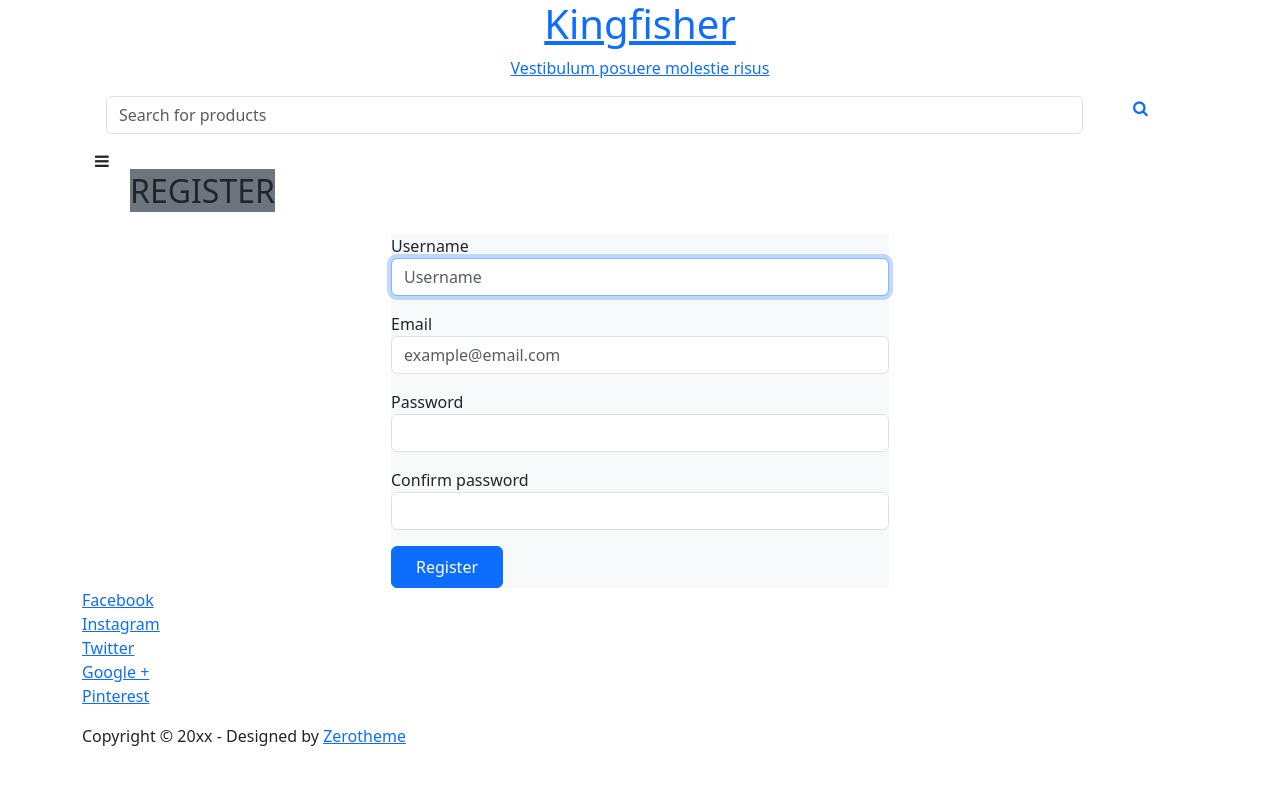
After one commit to pazlidinov/blog, a Django app: page /accounts/register/ in a window 1280 px wide. The commit adds this page. Shown: the top 785 px of the page. Run offline with Django 4.2, Linux system fonts and the light colour scheme; data comes from the database, SQL or seed files in the repository; both versions use the stored data as it was after the commit; some libraries are stand-ins or nearby versions.

Commit message:
add register

```diff
--- a/config/accounts/forms.py
+++ b/config/accounts/forms.py
@@ -1,5 +1,7 @@
 from django import forms
 from .models import Contact
+from django.contrib.auth.forms import UserCreationForm
+from django.contrib.auth.models import User
 
 
 class ContactForm(forms.ModelForm):
@@ -10,5 +12,46 @@ class ContactForm(forms.ModelForm):
         widgets = {
 
             'subject': forms.TextInput(attrs={"class": "form-control input-lg", 'placeholder': 'Subject'}),
-            'message': forms.Textarea(attrs={"class": "form-control", 'placeholder': 'Message', 'rows': '4', 'cols':'25', 'style':'height: 170px;' }),
+            'message': forms.Textarea(attrs={"class": "form-control", 'placeholder': 'Message', 'rows': '4', 'cols': '25', 'style': 'height: 170px;'}),
         }
+
+
+class CustomUserCreationForm(UserCreationForm):
+    username = forms.CharField(label='Username', min_length=5, max_length=150,
+                               widget=forms.TextInput(attrs={'class': 'form-control', 'placeholder': 'Username'}))
+    email = forms.EmailField(label='Email',
+                             widget=forms.EmailInput(attrs={'class': 'form-control', 'placeholder': 'example@email.com'}))
+    password1 = forms.CharField(
+        label='Password', widget=forms.PasswordInput(attrs={'class': 'form-control'}))
+    password2 = forms.CharField(
+        label='Confirm password', widget=forms.PasswordInput(attrs={'class': 'form-control'}))
+
+    def username_clean(self):
+        username = self.cleaned_data['username'].lower()
+        new = User.objects.filter(username=username)
+        if new.count():
+            raise ValidationError("User Already Exist")
+        return username
+
+    def email_clean(self):
+        email = self.cleaned_data['email'].lower()
+        new = User.objects.filter(email=email)
+        if new.count():
+            raise ValidationError(" Email Already Exist")
+        return email
+
+    def clean_password2(self):
+        password1 = self.cleaned_data['password1']
+        password2 = self.cleaned_data['password2']
+
+        if password1 and password2 and password1 != password2:
+            raise ValidationError("Password don't match")
+        return password2
+
+    def save(self, commit=True):
+        user = User.objects.create_user(
+            self.cleaned_data['username'],
+            self.cleaned_data['email'],
+            self.cleaned_data['password1']
+        )
+        return user
--- a/config/accounts/urls.py
+++ b/config/accounts/urls.py
@@ -13,4 +13,5 @@ urlpatterns = [
 
     # method
     path('contact/', views.Contact.as_view(), name='contact'),
+    path("register/", views.my_register_view, name='register'),
 ]
--- a/config/accounts/views.py
+++ b/config/accounts/views.py
@@ -4,7 +4,7 @@ from django.contrib.auth.models import User
 from django.urls import reverse_lazy
 from django.views.generic.edit import CreateView
 from .models import Contact
-from .forms import ContactForm
+from .forms import ContactForm, CustomUserCreationForm
 # Create your views here.
 
 
@@ -24,3 +24,17 @@ class Contact(LoginRequiredMixin, CreateView):
             print('ok')
             return redirect('/')
         return render(request, 'auth/contact.html', {'form': form})
+
+
+def my_register_view(request):
+    if request.method == 'POST':
+        form = CustomUserCreationForm(request.POST)
+        if form.is_valid():
+            u.save()
+            return redirect("/")
+    else:
+        form = CustomUserCreationForm()
+        context = {
+            'form': form
+        }
+    return render(request, 'auth/register.html', context)
--- a/config/config/settings.py
+++ b/config/config/settings.py
@@ -137,6 +137,6 @@ DEFAULT_AUTO_FIELD = 'django.db.models.BigAutoField'
 
 
 LOGIN_URL = '/accounts/login/'
-LOGIN_REDIRECT_URL = '/accounts/profile/'
+LOGIN_REDIRECT_URL = '/'
 
 LOGOUT_URL = LOGIN_URL
--- a/config/templates/auth/login.html
+++ b/config/templates/auth/login.html
@@ -4,9 +4,9 @@
 
 <div class="container">
   <div class="row ">
-    <div class="col-sm-6 d-flex justify-content-center">
+    <div class="col-sm-6">
       <h4>Login form</h4>
-      <form action="{% url 'main:home' %}" method="POST">
+      <form  method="POST">
         {% csrf_token %}
         {{form}}
         <br>
--- a/config/templates/auth/logout.html
+++ b/config/templates/auth/logout.html
@@ -4,9 +4,9 @@
     <section class="my-3">
         <div class="container mx-auto">
             <div class="row">
-                <div class="col-sm-12 col-md-6">
+                <div class="col-sm-12">
                     <div class="card p-3">
-                        <h3>Siz profilda chiqdingiz, ortga qayting <a href="{% url 'accounts:login' %}">now</a></h3>
+                        <h3>Siz profildan chiqdingiz, ortga qayting... <a href="{% url 'accounts:login' %}">now</a></h3>
                     </div>
                 </div>
             </div>
--- /dev/null
+++ b/config/templates/auth/register.html
@@ -0,0 +1,54 @@
+{% extends "../base.html" %}
+{% load static %}
+{% block content %}
+<!-- Register Start -->
+<div class="container ">
+    <h2 class="section-title position-relative text-uppercase mx-xl-5 mb-4"><span
+            class="bg-secondary pr-3">Register</span>
+    </h2>
+    <div class="row px-xl-5 ">
+        <div class="col-sm-6 mx-auto">
+            <div class="contact-form bg-light p-30">
+                <div id="success"></div>
+                <form name="sentMessage" id="contactForm" novalidate="novalidate" method="post">
+                    {% csrf_token %}
+                    <div class="control-group">
+                        {{form.username.label}}
+                        {{form.username}}
+                        <p class="help-block text-danger"></p>
+                    </div>
+                    <div class="control-group">
+                        {{form.email.label}}
+                        {{form.email}}
+                        <p class="help-block text-danger"></p>
+                    </div>
+                    <div class="control-group">
+                        {{form.password1.label}}
+                        {{form.password1}}
+                        <p class="help-block text-danger"></p>
+                    </div>
+                    <div class="control-group">
+                        {{form.password2.label}}
+                        {{form.password2}}
+                        <p class="help-block text-danger"></p>
+                    </div>
+
+
+
+                    <div>
+                        <button class="btn btn-primary py-2 px-4" type="submit" id="sendMessageButton">
+                            Register</button>
+                    </div>
+
+                </form>
+            </div>
+        </div>
+
+    </div>
+</div>
+<!-- Register End -->
+
+
+
+
+{% endblock content %}
--- a/config/templates/base.html
+++ b/config/templates/base.html
@@ -47,6 +47,27 @@
                 </p>
             </a><!-- .site-branding -->
         </div>
+        <center class="container">
+            <div class="row">
+
+                <div class="col-sm-12">
+                    <form action="">
+                        <div class="row container">
+                            <div class="col-sm-11">
+                                <input type="text" class="form-control" id="search" placeholder="Search for products">
+                            </div>
+                            <div class="col-sm-1">
+                                <span class="bg-transparent text-primary">
+                                    <i class="fa fa-search"></i>
+                                </span>
+                            </div>
+                        </div>
+
+
+                    </form>
+                </div>
+            </div>
+        </center>
 
         <!--Navigation-->
         <div id="menu-wrapper">
@@ -60,16 +81,6 @@
                         <ul class="nav navbar-nav">
                             <li><a href="{% url 'main:home' %}">Home</a></li>
 
-                            <li class="dropdown"><a href="#" class="dropdown-toggle" data-toggle="dropdown">Account</a>
-                                <div class="dropdown-menu">
-                                    <div class="dropdown-inner">
-                                        <ul class="list-unstyled">
-                                            <li><a href="{% url 'account:login' %}">Login</a></li>
-                                            <li><a href="#">Register</a></li>
-                                        </ul>
-                                    </div>
-                                </div>
-                            </li>
                             <li class="dropdown"><a href="archive.html" class="dropdown-toggle"
                                     data-toggle="dropdown">Category</a>
                                 <div class="dropdown-menu" style="margin-left: -100.625px;">
@@ -105,7 +116,28 @@
                             </li>
                             <li><a href="{% url 'main:list_articles' %}">Blog</a></li>
                             <li><a href="{% url 'accounts:contact' %}">Contact</a></li>
-                            <li><a href="{% url 'accounts:contact' %}">Contact</a></li>
+
+                            <li class="dropdown">
+                                <a href="#" class="dropdown-toggle" data-toggle="dropdown">
+                                    {% if request.user.is_authenticated %}
+                                    {{ request.user.username }}
+                                    {% else %}
+                                    Account
+                                    {% endif %}
+                                </a>
+                                <div class="dropdown-menu">
+                                    <div class="dropdown-inner">
+                                        <ul class="list-unstyled">
+                                            {% if request.user.is_authenticated %}
+                                            <li><a href="{% url 'account:logout' %}">Logo ut</a></li>
+                                            {% else %}
+                                            <li><a href="{% url 'account:login' %}">Log in</a></li>
+                                            <li><a href="{% url 'account:register' %}">Register</a></li>
+                                            {% endif %}
+                                        </ul>
+                                    </div>
+                                </div>
+                            </li>
                         </ul>
                     </div>
                 </div>
```
Also changed, not shown: config/db.sqlite3, 1 other file.
